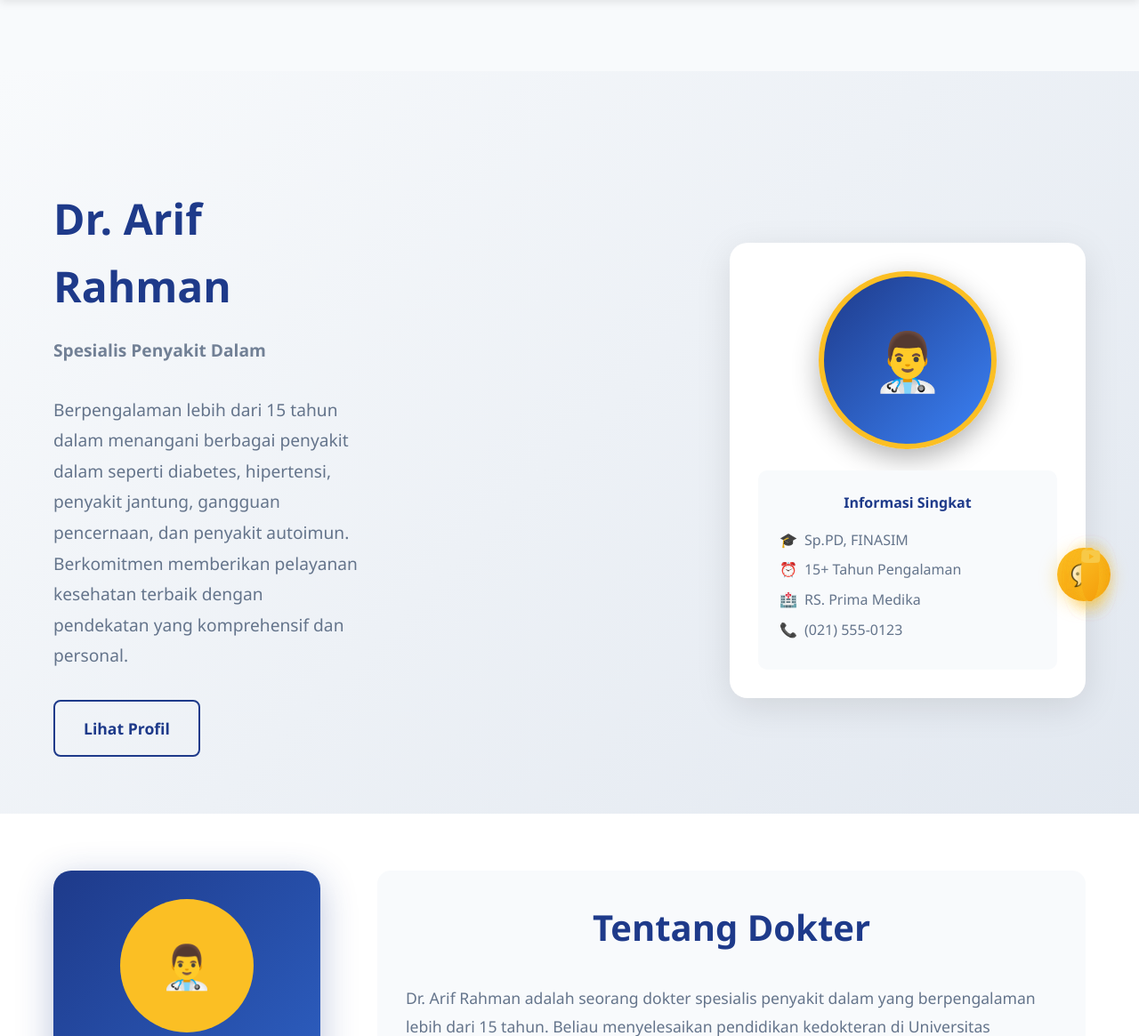
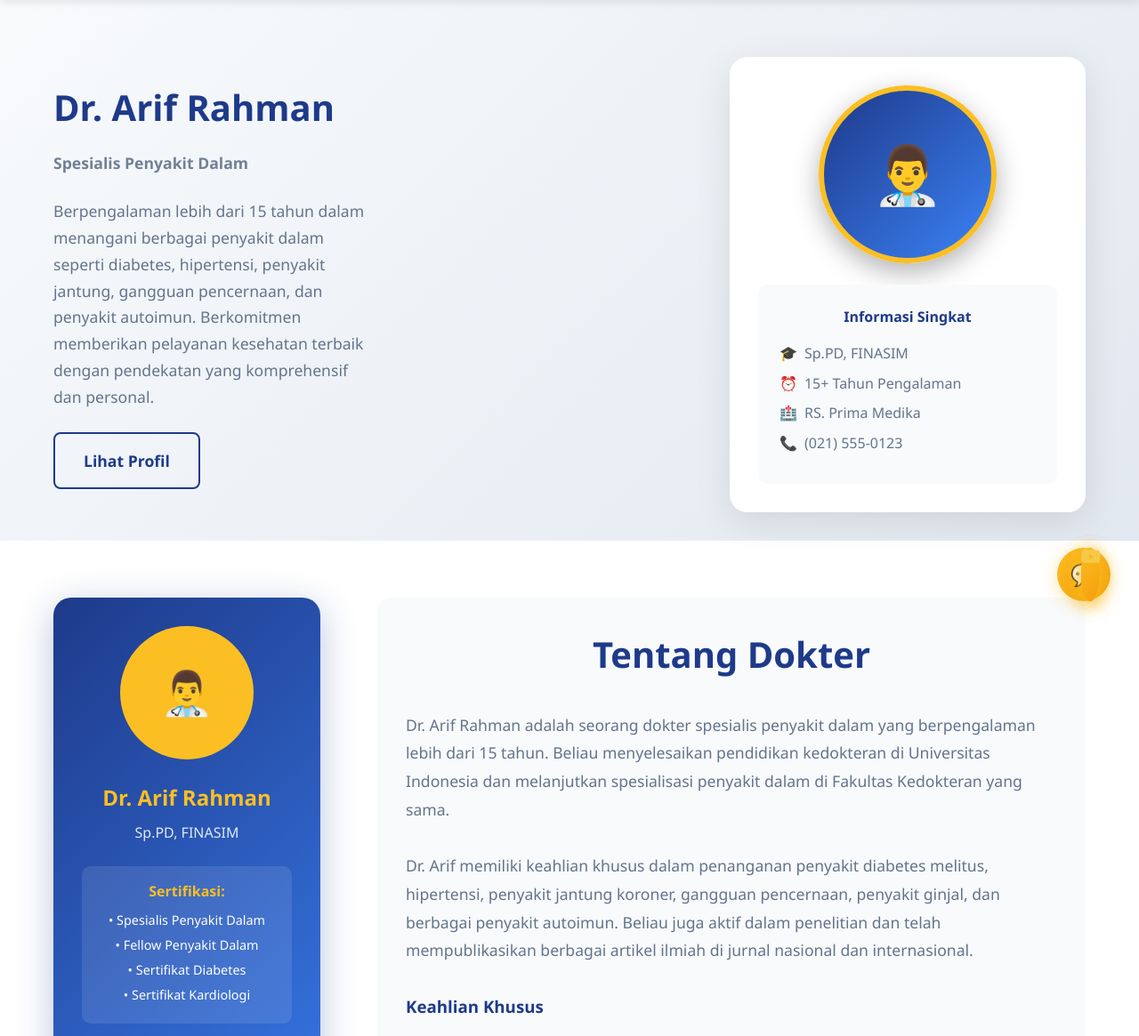
Before and after one commit to zalfasayfanah/WebDokter, a PHP site: page / in a window 1280 px wide. Shown: the part 92-1257 px from the top of the page at 89% size. Run offline with PHP 8.4, Linux system fonts and the light colour scheme.

Commit message:
membenarkan tampilan beranda

```diff
--- a/Index.php
+++ b/Index.php
@@ -89,40 +89,41 @@
             color: white;
         }
 
-        /* Hero Section */
+            /* Hero Section */
         .hero {
             background: linear-gradient(135deg, #f8fafc 0%, #e2e8f0 100%);
-            padding: 8rem 0 4rem;
-            margin-top: 80px;
+            padding: 4rem 0 2rem;   /* dikurangi supaya tidak terlalu tinggi */
+            margin-top: 0;          /* hilangkan margin kosong di atas */
         }
 
         .hero-content {
             display: grid;
             grid-template-columns: 1fr 400px;
-            gap: 4rem;
+            gap: 3rem;              /* lebih rapat sedikit */
             align-items: center;
         }
 
         .hero-text h1 {
-            font-size: 3rem;
+            font-size: 2.5rem;      /* agak kecil biar proporsional */
             color: #1e3a8a;
             margin-bottom: 1rem;
             font-weight: 700;
         }
 
         .hero-subtitle {
-            font-size: 1.5rem;
+            font-size: 1.3rem;
             color: #fbbf24;
-            margin-bottom: 1.5rem;
+            margin-bottom: 1.2rem;
             font-weight: 600;
         }
 
         .hero-text p {
-            font-size: 1.2rem;
+            font-size: 1.1rem;
             color: #64748b;
-            margin-bottom: 2rem;
-            line-height: 1.8;
+            margin-bottom: 1.5rem;
+            line-height: 1.7;
         }
+
 
         .cta-buttons {
             display: flex;
```
